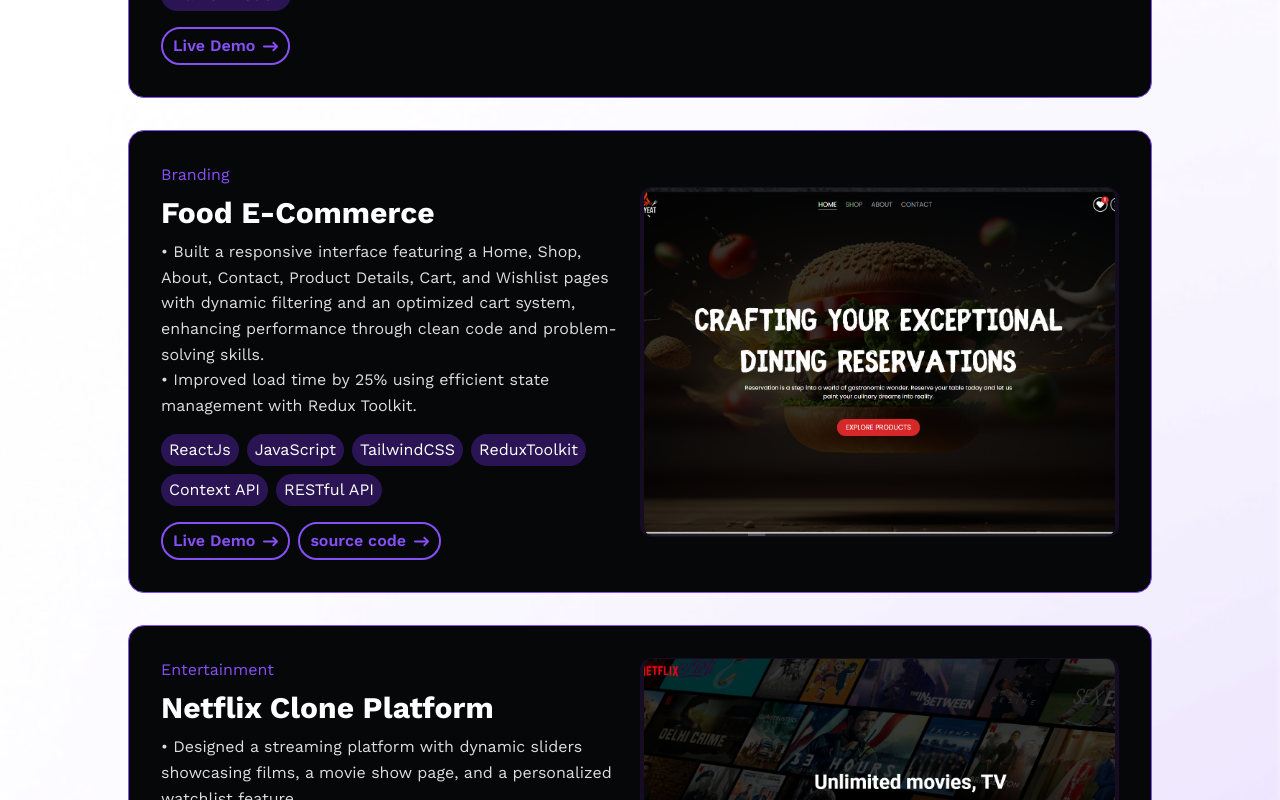
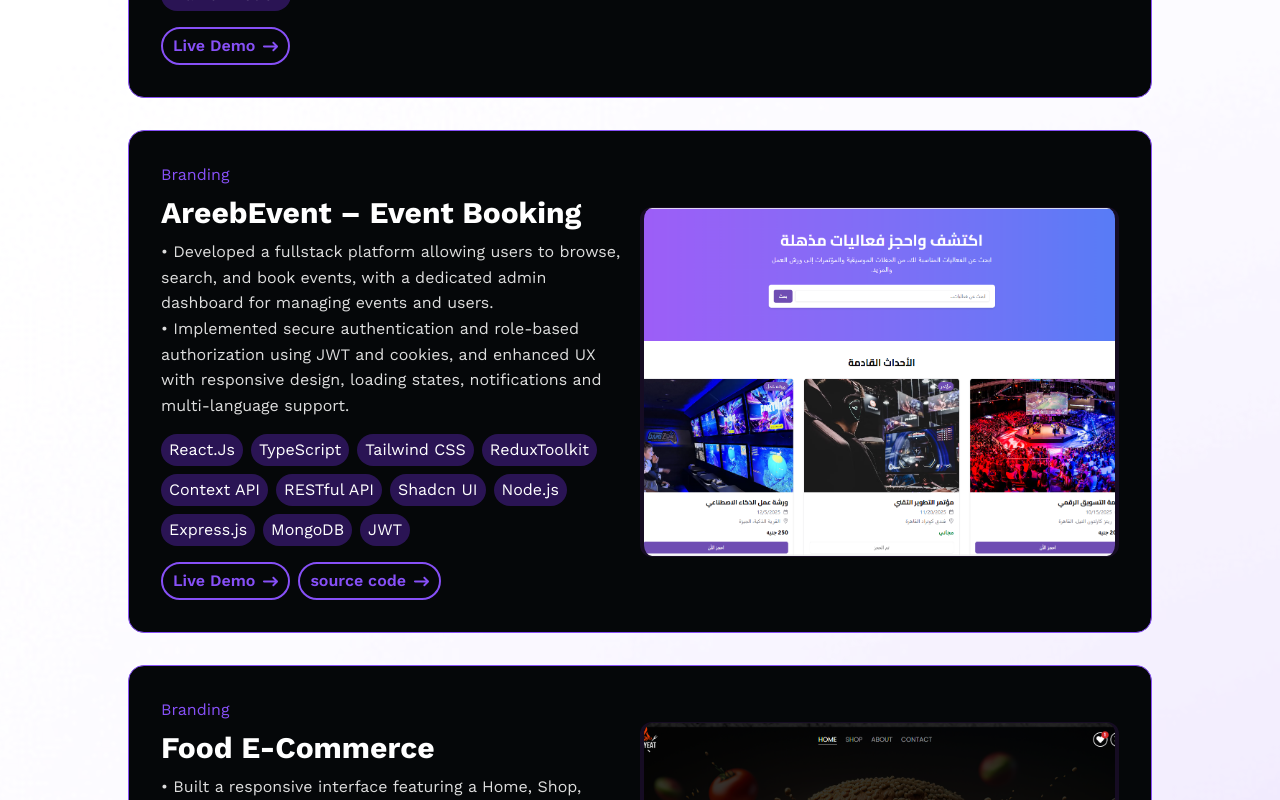
Before and after one commit to abdo-ibrahim/My-Portfolio, a Next.js app: page /projects in a window 1280 px wide. Shown: the part 920-1720 px from the top of the page. Built offline with nearby package versions, Linux system fonts and the light colour scheme.

Commit message:
first commit

```diff
--- a/app/component/Resume/ResumeComponent.tsx
+++ b/app/component/Resume/ResumeComponent.tsx
@@ -24,7 +24,7 @@ const ResumeComponent = () => {
   const education = [
     {
       date: "2020 - 2025",
-      title: " Computers and Systems Engineering",
+      title: "Bachelor of Computers and Systems Engineering",
       location: "Zagazig University",
       icon: <FaGraduationCap className="text-[20px] sm:text-[25px]" />,
     },
--- a/app/projects/page.tsx
+++ b/app/projects/page.tsx
@@ -13,7 +13,7 @@ import portfolio from "../assets/projects/portfolio.png";
 import word_heaps from "../assets/projects/word_heaps.png";
 import todo_list from "../assets/projects/todo_list.png";
 import crop_guard from "../assets/projects/crop_guard.png";
-
+import areeb_event from "../assets/projects/areeb_event.png";
 const Projects = () => {
   // put your projects here
   const projects = [
@@ -30,6 +30,16 @@ const Projects = () => {
       live: "https://crop-guard.me/",
       code: "",
       project_img: crop_guard,
+    },
+    {
+      branding: "Branding",
+      name: "AreebEvent – Event Booking",
+      description:
+        "• Developed a fullstack platform allowing users to browse, search, and book events, with a dedicated admin dashboard for managing events and users.<br>• Implemented secure authentication and role-based authorization using JWT and cookies, and enhanced UX with responsive design, loading states, notifications and multi-language support.",
+      tools: ["React.Js", "TypeScript", "Tailwind CSS", "ReduxToolkit", "Context API", "RESTful API", "Shadcn UI", "Node.js", "Express.js", "MongoDB", "JWT"],
+      live: "https://areebevent-client.vercel.app/",
+      code: "https://github.com/abdo-ibrahim/AreebEvent---Event-Booking-Platform",
+      project_img: areeb_event,
     },
     {
       branding: "Branding",
```
Also changed, not shown: app/assets/projects/areeb_event.png (added).
